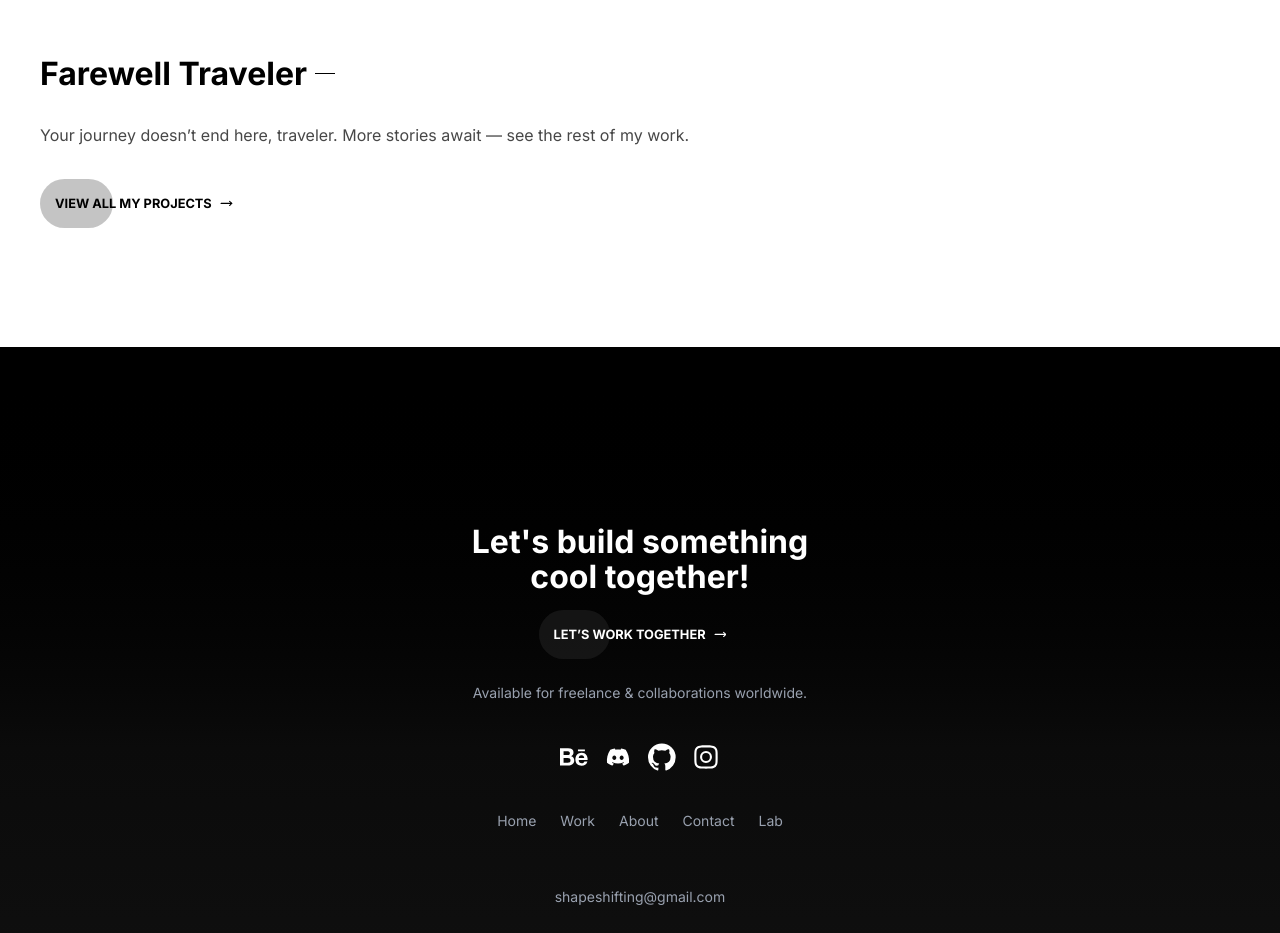
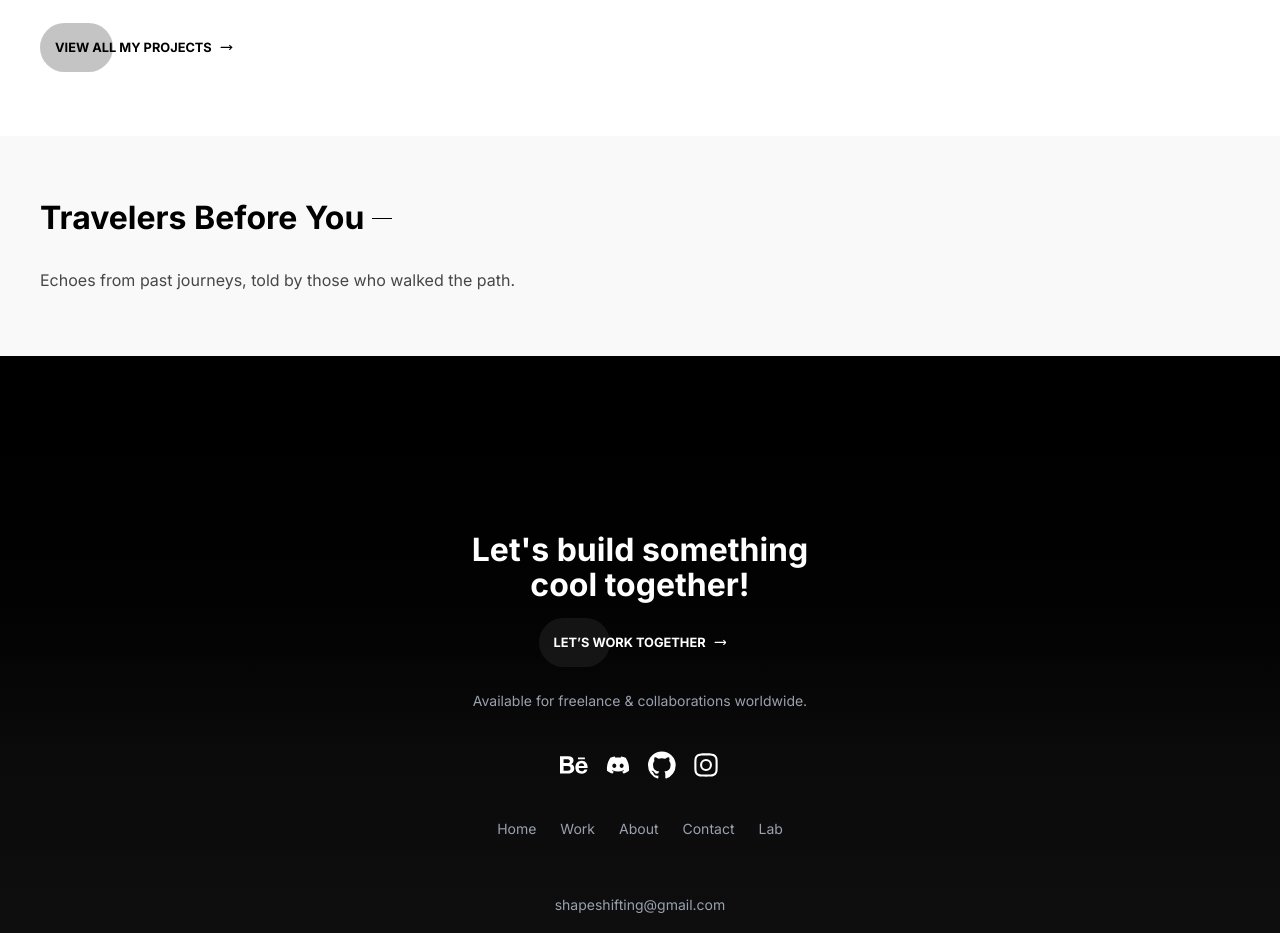
Before and after one commit to meikys/portfolio, a Next.js app: page / in a window 1280 px wide. Shown: the part 2660-3593 px from the top of the page. Built offline with nearby package versions, Linux system fonts and the light colour scheme.

Commit message:
add: reviews komponent

```diff
--- a/src/app/about/page.tsx
+++ b/src/app/about/page.tsx
@@ -4,6 +4,7 @@ import Footer from "@/components/Footer";
 import DeveloperDesk from "@/components/pages/about/DeveloperDesk";
 import Marquee from "@/components/pages/about/Marquee";
 import Information from "@/components/pages/about/Information";
+import Quote from "@/components/pages/about/Quote";
 
 export default function About() {
   return (
@@ -13,6 +14,7 @@ export default function About() {
         <DeveloperDesk />
         <Marquee />
         <Information />
+        <Quote />
       </main>
       <footer>
         <Footer />
--- a/src/app/page.tsx
+++ b/src/app/page.tsx
@@ -7,17 +7,19 @@ import Welcomer from "@/components/Welcomer";
 import Projects from "@/components/Projects";
 import Farewell from "@/components/Farewell";
 import Footer from "@/components/Footer";
+import Reviews from "@/components/Reviews";
 
 export default function Home() {
   return (
     <>
       <PreLoader />
       <Navigation />
-      <main className="pb-save-top pb-safe-bottom">
+      <main>
         <Hero />
         <Welcomer />
         <Projects />
         <Farewell />
+        <Reviews />
       </main>
       <footer>
         <Footer />
--- a/src/components/Hero.tsx
+++ b/src/components/Hero.tsx
@@ -12,10 +12,10 @@ import Button from "./ui/Button";
 export default function Hero() {
   return (
     <section
-      className="bg-[var(--bg-secondary)] px-10"
+      className="bg-[var(--bg-secondary)] px-10 max-h-screen"
       id="hero"
     >
-      <div className="absolute top-1/2 left-1/2 lg:shadow-none w-[80vw] max-w-[700px] aspect-square bg-white rounded-full transform -translate-x-1/2 -translate-y-1/2 -z-0"></div>
+      <div className="absolute top-1/2 left-1/2 lg:shadow-none w-[80vw] max-w-[700px] aspect-square bg-[var(--bg-primary)] rounded-full transform -translate-x-1/2 -translate-y-1/2 -z-0"></div>
       <div className="container mx-auto flex flex-col lg:flex-row lg:flex-wrap justify-start items-center gap-[32px] pb-safe-bottom pb-safe-top lg:pb-0 min-h-screen">
         <div className="relative flex flex-col items-center lg:items-start text-center gap-[16px] z-20">
         <h1 className="text-[3rem] tracking-[-2px] leading-[110%] font-bold">
--- /dev/null
+++ b/src/components/Reviews.tsx
@@ -0,0 +1,21 @@
+import React from "react";
+
+export default function Reviews() {
+    return (
+        <section
+            className="min-h-[25vh] bg-[var(--bg-secondary)]">
+            <div className="container mx-auto flex flex-col justify-start items-start gap-[32px] px-10 py-[64px] ">
+
+                <div className="flex items-center gap-[8px]">
+                    <h2 className="text-[2rem] tracking-[-2%] leading-[110%] font-bold">
+                        Travelers Before You
+                    </h2>
+                    <hr className="w-[20px]" />
+                </div>
+                <p className="text-[1rem] text-[#474747] tracking-[0.5%] leading-[150%]">
+                    Echoes from past journeys, told by those who walked the path.
+                </p>
+            </div>
+        </section>
+    );
+}
--- a/src/components/pages/about/DeveloperDesk.tsx
+++ b/src/components/pages/about/DeveloperDesk.tsx
@@ -8,7 +8,7 @@ export default function DeveloperDesk() {
                Hi! I’m glad you’re here. My name is <b>Erik Dunca</b>, and I’m a web designer with a keen eye for detail. I help people <b>launch</b> their ideas or take existing projects to the next level. In my work, I combine <b>aesthetics</b> with <b>functionality</b> so your business looks professional and keeps <b>growing</b>.
             </p>
             <div className="order-4 lg:order-none"></div>
-            <Image src="/myphoto.png" width={500} height={500} alt="Rectangle shape" objectFit="contain" className="w-[100px] lg:w-auto h-[100px] hidden lg:block lg:h-auto order-1 lg:order-none rounded-full lg:rounded-none shadow-xl" />
+            <Image src="/myphoto.png" width={500} height={500} alt="Rectangle shape" objectFit="contain" className="w-[100px] lg:w-auto h-[100px] lg:h-auto order-1 lg:order-none rounded-full lg:rounded-none shadow-xl" />
             <p className="text-[1rem] lg:text-[1.5rem] text-[#000000] tracking-[0.5%] lg:tracking-[1%] leading-[150%] lg:leading-[180%] order-3 lg:order-none max-w-prose">
                 I believe a great website is more than just an online <b>business card</b> – it’s a tool that helps projects truly grow. A functional, user-friendly <b>website increases</b> reach, improves communication with clients, and <b>automates processes</b>, allowing you to focus on <b>developing your business</b>. Ideas turn into results, and projects gain the <b>sustainable</b> growth they deserve.
             </p>
--- /dev/null
+++ b/src/components/pages/about/Quote.tsx
@@ -0,0 +1,12 @@
+import React from 'react'
+
+export default function Quote() {
+  return (
+    <section className="py-[64px] px-10 bg-[var(--bg-primary)]">
+        <div className="container mx-auto flex flex-col gap-[8px]">
+            <span className="text-[1.2rem] tracking-[-2%] leading-[110%] font-semibold">Perform every act in your life as though it were your last.</span>
+            <span className="ml-auto italic">– Marcus Aurelius</span>
+        </div>
+    </section>
+  )
+}
```
